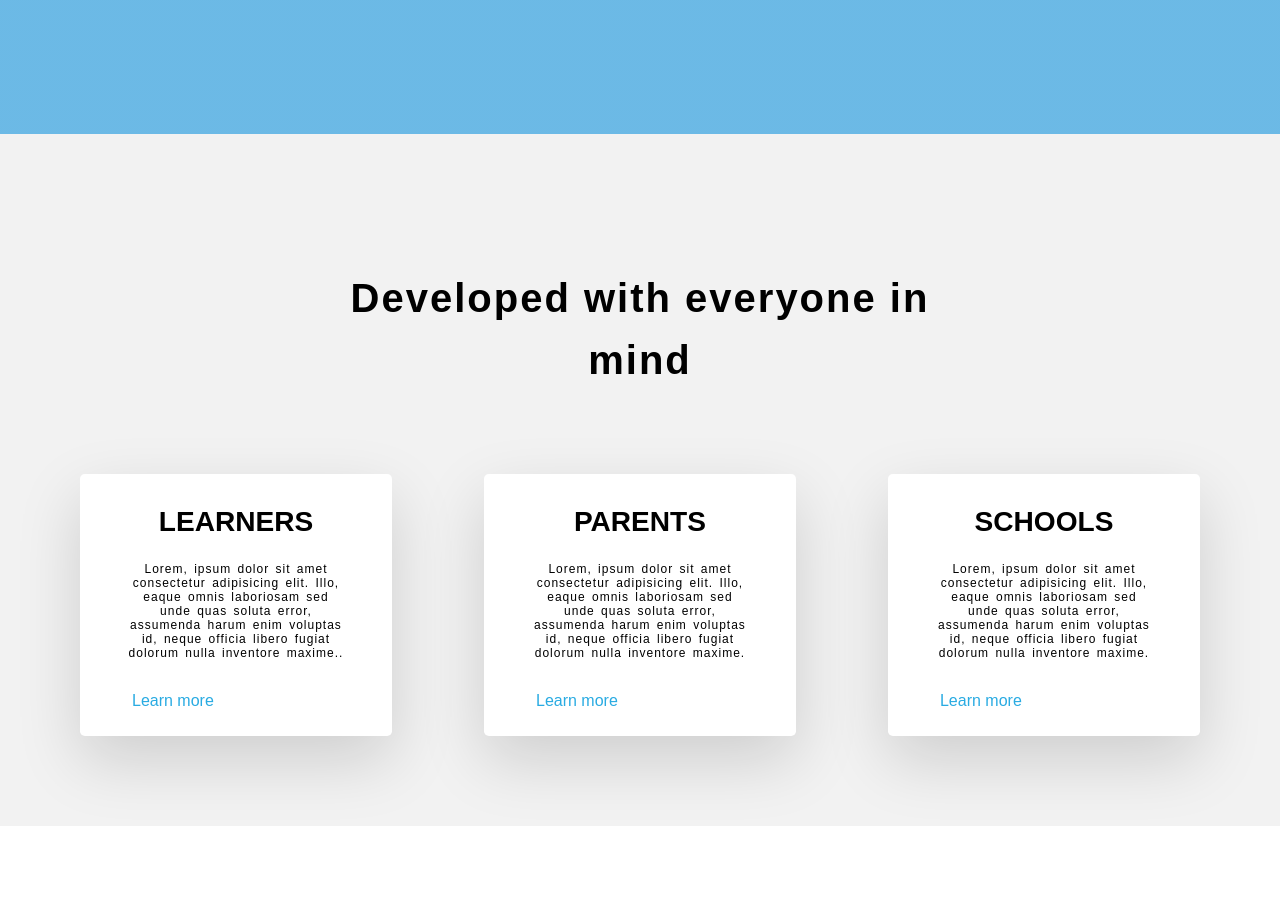
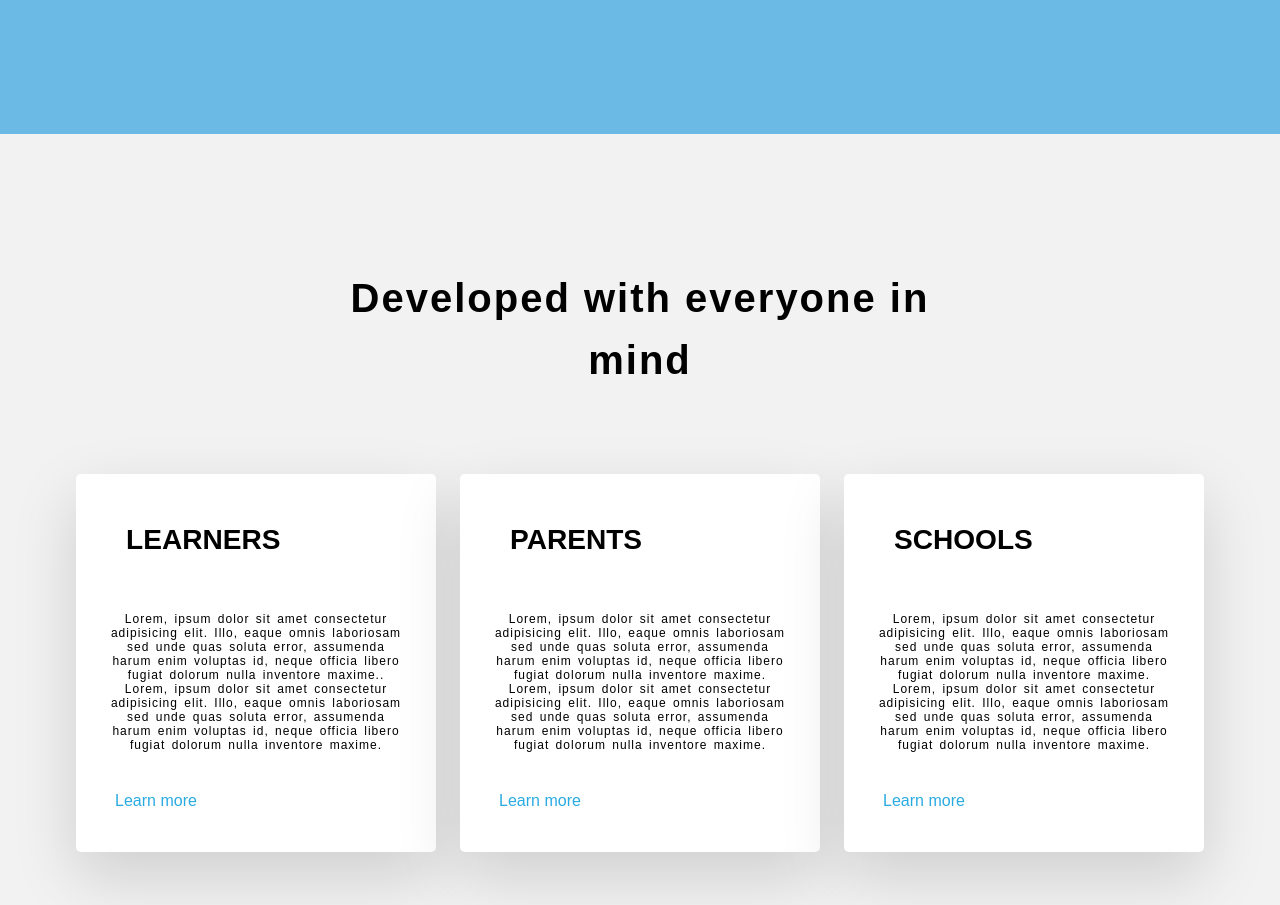
Before and after one commit to gbadamosi11/schoolite-webpage, a website: page index.html in a window 1280 px wide. Shown: the part 740-1645 px from the top of the page. Drawn offline with Linux system fonts and the light colour scheme.

Commit message:
start of project

```diff
--- a/index.html
+++ b/index.html
@@ -40,6 +40,7 @@
                                 <h3 class="heading-tertiary u-margin-bottom-small">learners</h3>
                                 <p class="column-box-text">
                                     Lorem, ipsum dolor sit amet consectetur adipisicing elit. Illo, eaque omnis laboriosam sed unde quas soluta error, assumenda harum enim voluptas id, neque officia libero fugiat dolorum nulla inventore maxime..
+                                    Lorem, ipsum dolor sit amet consectetur adipisicing elit. Illo, eaque omnis laboriosam sed unde quas soluta error, assumenda harum enim voluptas id, neque officia libero fugiat dolorum nulla inventore maxime.
                                 </p>
                                 <div class="column-box-a">
                                     <a href="#">Learn more</a>
@@ -51,6 +52,7 @@
                                     <h3 class="heading-tertiary u-margin-bottom-small">parents</h3>
                                     <p class="column-box-text">
                                         Lorem, ipsum dolor sit amet consectetur adipisicing elit. Illo, eaque omnis laboriosam sed unde quas soluta error, assumenda harum enim voluptas id, neque officia libero fugiat dolorum nulla inventore maxime.
+                                        Lorem, ipsum dolor sit amet consectetur adipisicing elit. Illo, eaque omnis laboriosam sed unde quas soluta error, assumenda harum enim voluptas id, neque officia libero fugiat dolorum nulla inventore maxime.
                                     </p>
                                     <div class="column-box-a">
                                         <a href="#">Learn more</a>
@@ -61,6 +63,7 @@
                             <div class="column-box">
                                     <h3 class="heading-tertiary u-margin-bottom-small">schools</h3>
                                     <p class="column-box-text">
+                                        Lorem, ipsum dolor sit amet consectetur adipisicing elit. Illo, eaque omnis laboriosam sed unde quas soluta error, assumenda harum enim voluptas id, neque officia libero fugiat dolorum nulla inventore maxime.
                                         Lorem, ipsum dolor sit amet consectetur adipisicing elit. Illo, eaque omnis laboriosam sed unde quas soluta error, assumenda harum enim voluptas id, neque officia libero fugiat dolorum nulla inventore maxime.
                                     </p>
                                     <div class="column-box-a">
@@ -188,9 +191,9 @@
                 <p class="copyright">Copyright &copy; 2019|Schoolite</p>
                 <div class="icon-2">
                     <i class="far fa-facebook"></i>
-                    <i class="far fa-google-plus"></i>
-                    <i class="far fa-twitter-square"></i>
-                    <i class="far fa-instagram-square"></i>
+                    <i class="far fa-google"></i>
+                    <i class="far fa-twitter"></i>
+                    <i class="far fa-instagram"></i>
                 </div>
             </div>
         </div>
--- a/sass/abstract/_variables.scss
+++ b/sass/abstract/_variables.scss
@@ -8,4 +8,4 @@ $color-black:#000;
 
 $grid-width: 114rem;
 $gutter-vertical: 2rem;
-$gutter-horizontal: 2rem;
+$gutter-horizontal: 24px;
--- a/sass/base/_typography.scss
+++ b/sass/base/_typography.scss
@@ -53,9 +53,13 @@
 }
 
 .heading-tertiary {
-    margin: 0;
+    position: relative;
+    left: 50px;
     font-weight: 700;
     text-transform: uppercase;
+    width: 126px;
+    height: 44px;
+    padding-top: 50px;
 }
 
 .heading-fourth {
--- a/sass/components/_column.scss
+++ b/sass/components/_column.scss
@@ -1,8 +1,9 @@
 .column-box {
     background-color: $color-white;
     font-size: 1.5rem;
-    padding: 2rem 3rem 4rem 3rem;
-    margin:  50px 30px;
+    // padding: 2rem 7rem 4rem 7rem;
+    height: 378px;
+    margin:  50px 0px;
     text-align: center;
     border-radius: .3rem;
     box-shadow: 0 1.5rem 4rem rgba($color-black, .15);
@@ -13,6 +14,9 @@
         margin-top: 20px;
         word-spacing: 2px;
         letter-spacing: 1px;
+        width: 296px;
+        position: absolute;
+        padding: 0 32px;
     }
 
     &-a {
@@ -26,13 +30,14 @@
     }
 
         a{
-            margin: 20px 0 20px 4px;
+            margin: 200px 0 0 0;
             display: inline-block;
             text-decoration: none;
             color: $color-primary;
-            float: left;
             text-decoration: none;
-
+            width: 94px;
+            height: 26px;
+            padding-right: 200px;
         }
     }
 
--- a/sass/pages/_home.scss
+++ b/sass/pages/_home.scss
@@ -9,7 +9,7 @@
     background-color: $color-grey-light;
     margin-top: -50vh;
     box-sizing: border-box;
-    padding:100px 50px 200px 50px;
+    padding:100px 76px 200px 76px;
     margin: 0;
 
     @include clearfix;
```
Also changed, not shown: css/style.css, sass/components/_people.scss (line endings or trailing spaces).
